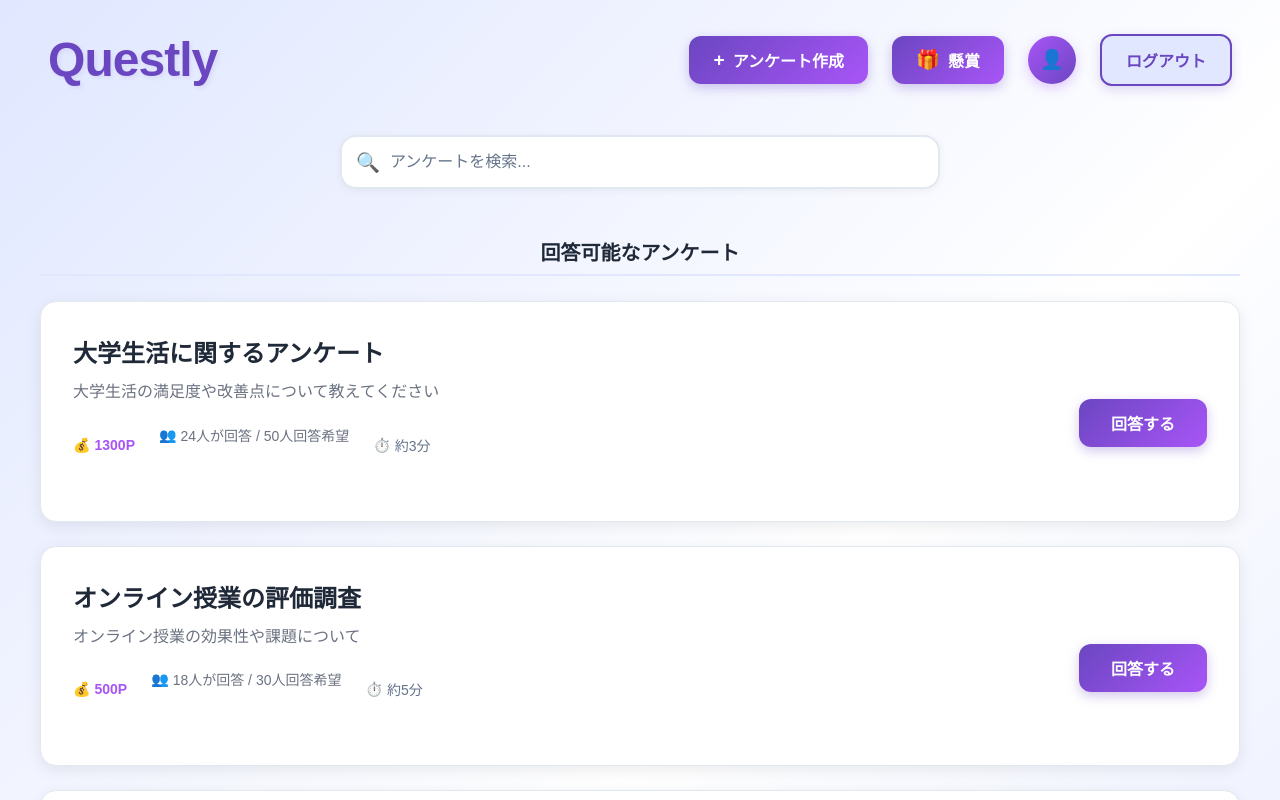
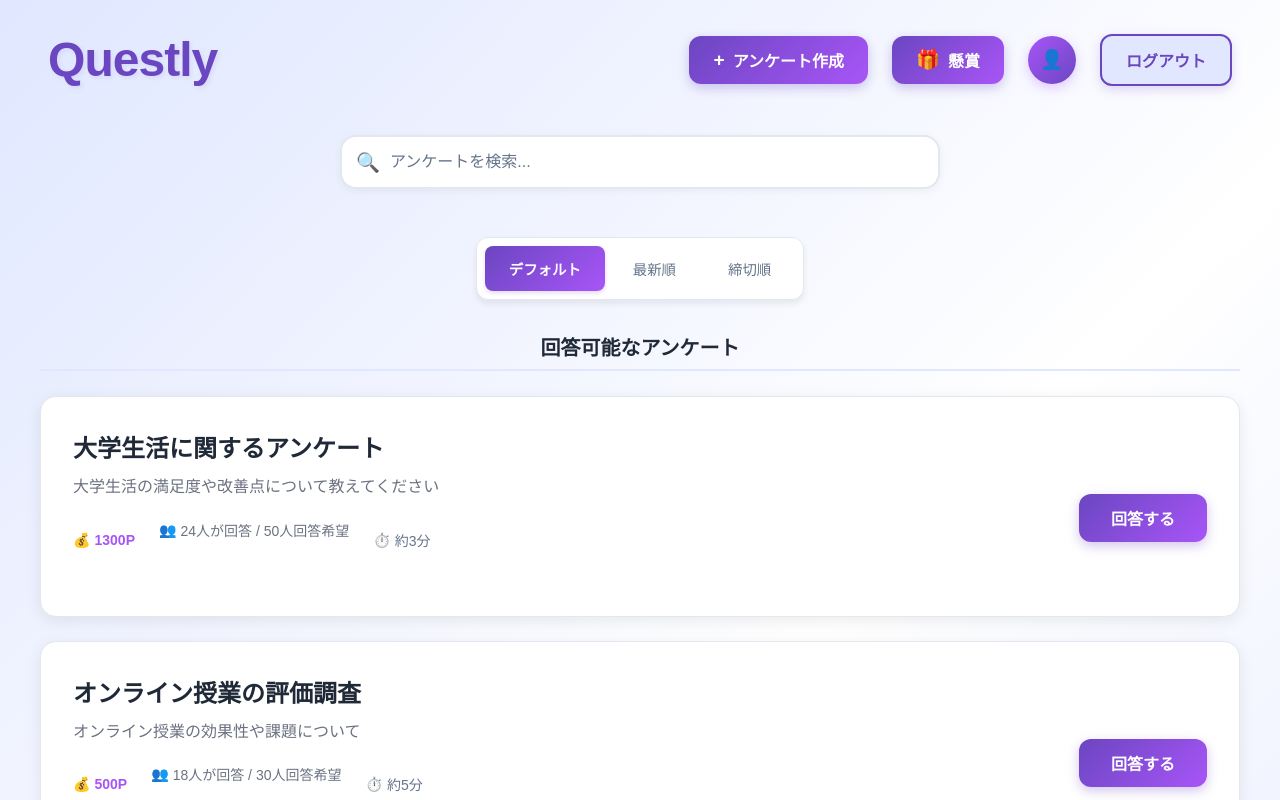
Before and after one commit to mitsuki0215/camp-10, a React (Create React App) app in the folder frontend/: page / in a window 1280 px wide. Shown: the top 800 px of the page. Built offline with nearby package versions, Linux system fonts and the light colour scheme; no server answers; the database is empty; sample sign-in values are in the browser's storage.

Commit message:
アンケートの並び替え機能の実装

```diff
--- a/frontend/src/components/Home.css
+++ b/frontend/src/components/Home.css
@@ -332,3 +332,58 @@
     font-size: 0.875rem;
   }
 }
+
+/* 並び替えセクション */
+.sort-section {
+  margin-bottom: 2rem;
+  display: flex;
+  justify-content: center;
+}
+
+.sort-options {
+  display: flex;
+  background: var(--white);
+  border-radius: 12px;
+  padding: 0.5rem;
+  gap: 0.25rem;
+  box-shadow: 0 4px 6px rgba(0, 0, 0, 0.07);
+  border: 1px solid var(--border-light);
+}
+
+.sort-btn {
+  padding: 0.75rem 1.5rem;
+  border: none;
+  border-radius: 8px;
+  background: transparent;
+  color: var(--text-gray);
+  font-weight: 500;
+  cursor: pointer;
+  transition: all 0.2s ease;
+  font-size: 0.9rem;
+}
+
+.sort-btn:hover {
+  background: var(--light-purple);
+  color: var(--primary-purple);
+}
+
+.sort-btn.active {
+  background: linear-gradient(135deg, var(--primary-purple), var(--accent-purple));
+  color: var(--white);
+  font-weight: 600;
+  box-shadow: 0 2px 4px rgba(107, 70, 193, 0.2);
+}
+
+@media (max-width: 768px) {
+  .sort-options {
+    width: 100%;
+    justify-content: stretch;
+  }
+
+  .sort-btn {
+    flex: 1;
+    text-align: center;
+    padding: 0.625rem 1rem;
+    font-size: 0.8rem;
+  }
+}
--- a/frontend/src/components/Home.js
+++ b/frontend/src/components/Home.js
@@ -10,6 +10,7 @@ const Home = () => {
   const [surveys, setSurveys] = useState([]);
   const [loading, setLoading] = useState(true);
   const [error, setError] = useState(null);
+  const [sortBy, setSortBy] = useState('default');
   const { user, supabaseUser } = useAuth();
 
   const handleLogout = async () => {
@@ -44,11 +45,10 @@ const Home = () => {
   return '👤';
 };
 
-  useEffect(() => {
-    const fetchSurveys = async () => {
+  const fetchSurveys = async (sortOption = 'default') => {
     try {
       setLoading(true);
-        const data = await apiClient.get('/api/surveys');
+      const data = await apiClient.get(`/api/surveys?sort_by=${sortOption}`);
 
         // ログインユーザーの場合、回答済みアンケートをフィルタリング
         if (supabaseUser) {
@@ -85,8 +85,13 @@ const Home = () => {
       }
     };
 
-    fetchSurveys();
-  }, [supabaseUser]);
+  useEffect(() => {
+    fetchSurveys(sortBy);
+  }, [supabaseUser, sortBy]);
+
+  const handleSortChange = (newSortBy) => {
+    setSortBy(newSortBy);
+  };
 
   return (
     <div className="home-container">
@@ -127,6 +132,30 @@ const Home = () => {
         </div>
       </div>
 
+      {/* 並び替えセクション */}
+      <div className="sort-section">
+        <div className="sort-options">
+          <button
+            className={`sort-btn ${sortBy === 'default' ? 'active' : ''}`}
+            onClick={() => handleSortChange('default')}
+          >
+            デフォルト
+          </button>
+          <button
+            className={`sort-btn ${sortBy === 'latest' ? 'active' : ''}`}
+            onClick={() => handleSortChange('latest')}
+          >
+            最新順
+          </button>
+          <button
+            className={`sort-btn ${sortBy === 'deadline' ? 'active' : ''}`}
+            onClick={() => handleSortChange('deadline')}
+          >
+            締切順
+          </button>
+        </div>
+      </div>
+
       {/* アンケート一覧 */}
       <div className="surveys-section">
         <h2 className="section-title">回答可能なアンケート</h2>
```
Also changed, not shown: 2 other files (tests, documents, lock files or other folders). Lines whose indentation alone changed are shown as unchanged.
